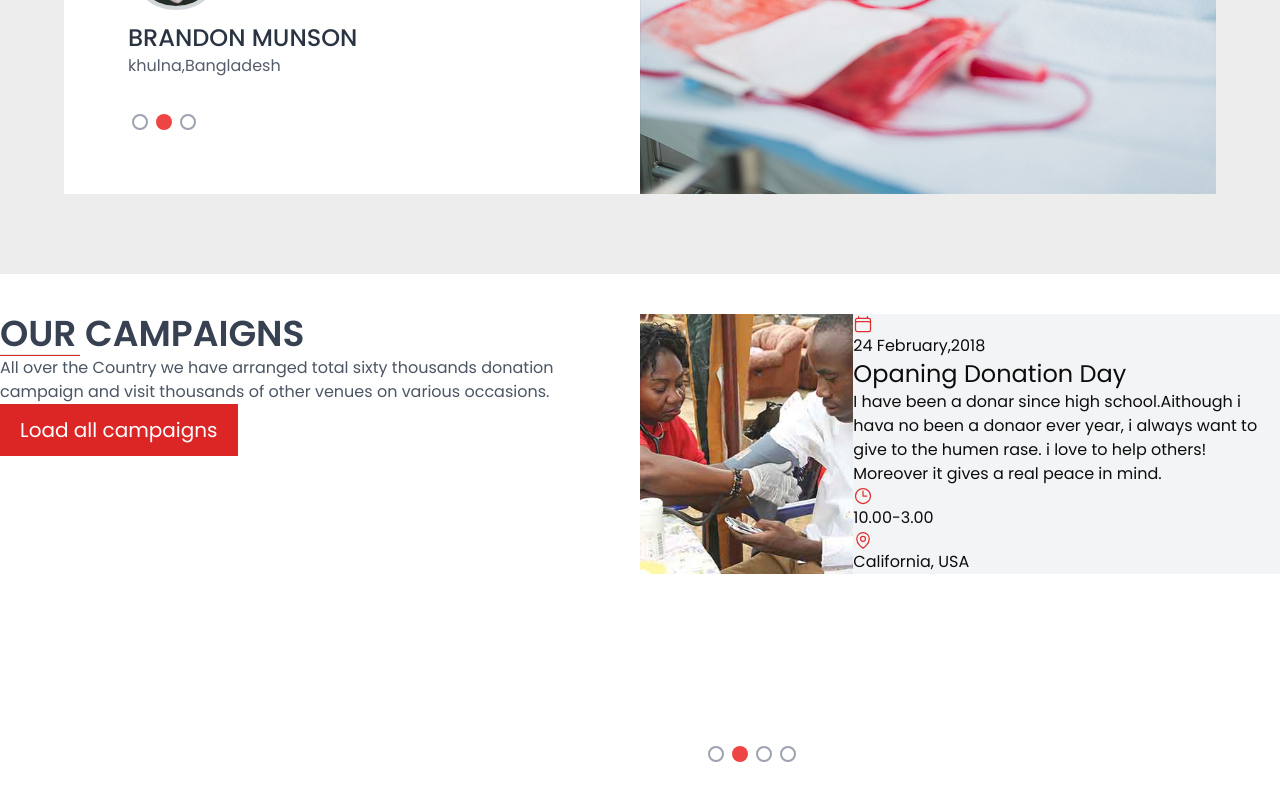
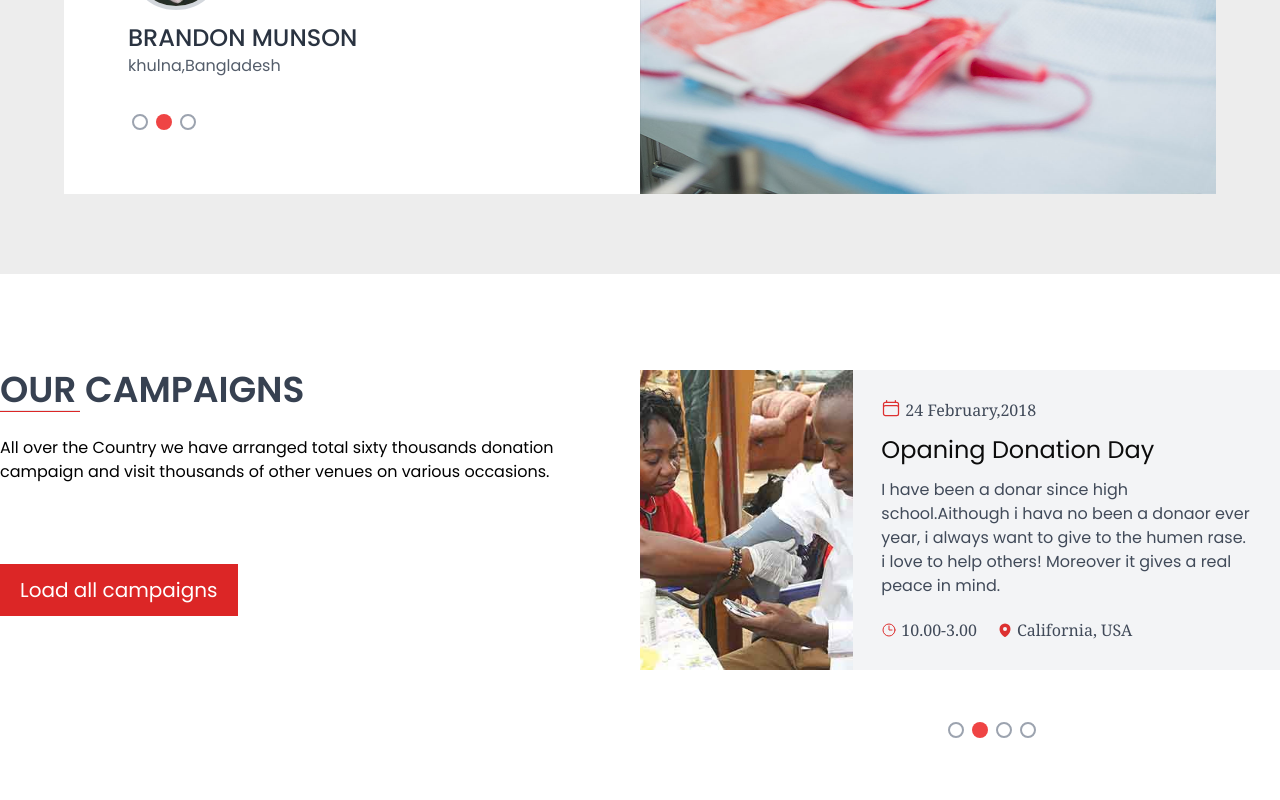
Before and after one commit to miraz66/dream_touch_blood, a React (Vite) app: page / in a window 1280 px wide. Shown: the part 2119-2919 px from the top of the page. Built offline with nearby package versions, Linux system fonts and the light colour scheme.

Commit message:
infomation

```diff
--- a/src/components/CampaignCard.jsx
+++ b/src/components/CampaignCard.jsx
@@ -10,13 +10,13 @@ export default function CampainCard({
 }) {
   return (
     <>
-      <div className="flex bg-gray-100">
+      <div className="flex bg-gray-100 hover:shadow-xl hover:shadow-gray-300 ease-out duration-300">
         <div
           className={"w-1/3 bg-no-repeat bg-center bg-cover " + images}
         ></div>
 
-        <div className="w-2/3">
-          <h6>
+        <div className="w-2/3 p-7">
+          <div className="flex font-serif gap-1 text-gray-700">
             <svg
               xmlns="http://www.w3.org/2000/svg"
               fill="none"
@@ -32,19 +32,21 @@ export default function CampainCard({
               />
             </svg>
 
-            {date}
-          </h6>
-          <h3 className="text-2xl">{title}</h3>
-          <p>{paragraph}</p>
-          <div className="">
-            <h6>
+            <p>{date}</p>
+          </div>
+          <h3 className="text-2xl py-3">{title}</h3>
+
+          <p className="text-gray-700">{paragraph}</p>
+
+          <div className="flex gap-5 pt-5 text-gray-700">
+            <h6 className="flex gap-1 font-serif items-center">
               <svg
                 xmlns="http://www.w3.org/2000/svg"
                 fill="none"
                 viewBox="0 0 24 24"
                 strokeWidth={1.5}
                 stroke="currentColor"
-                className="w-5 h-5 text-red-600"
+                className="w-4 h-4 text-red-600"
               >
                 <path
                   strokeLinecap="round"
@@ -55,24 +57,17 @@ export default function CampainCard({
 
               {time}
             </h6>
-            <h6>
+            <h6 className="flex gap-1 font-serif items-center">
               <svg
                 xmlns="http://www.w3.org/2000/svg"
-                fill="none"
                 viewBox="0 0 24 24"
-                strokeWidth={1.5}
-                stroke="currentColor"
-                className="w-5 h-5 text-red-600"
+                fill="currentColor"
+                className="w-4 h-4 text-red-600"
               >
                 <path
-                  strokeLinecap="round"
-                  strokeLinejoin="round"
-                  d="M15 10.5a3 3 0 11-6 0 3 3 0 016 0z"
-                />
-                <path
-                  strokeLinecap="round"
-                  strokeLinejoin="round"
-                  d="M19.5 10.5c0 7.142-7.5 11.25-7.5 11.25S4.5 17.642 4.5 10.5a7.5 7.5 0 1115 0z"
+                  fillRule="evenodd"
+                  d="M11.54 22.351l.07.04.028.016a.76.76 0 00.723 0l.028-.015.071-.041a16.975 16.975 0 001.144-.742 19.58 19.58 0 002.683-2.282c1.944-1.99 3.963-4.98 3.963-8.827a8.25 8.25 0 00-16.5 0c0 3.846 2.02 6.837 3.963 8.827a19.58 19.58 0 002.682 2.282 16.975 16.975 0 001.145.742zM12 13.5a3 3 0 100-6 3 3 0 000 6z"
+                  clipRule="evenodd"
                 />
               </svg>
 
--- a/src/components/Campaigns.jsx
+++ b/src/components/Campaigns.jsx
@@ -5,26 +5,28 @@ import CampaignCardData from "../assets/CampaignCardData";
 function Campaigns() {
   return (
     <>
-      <div className="max-w-7xl mx-auto py-10 flex">
+      <div className="max-w-7xl mx-auto py-24 flex">
         <div className="w-1/2">
           <h2 className="text-4xl text-gray-700 font-semibold uppercase">
             OUR CAMPAIGNS
           </h2>
           <hr className="bg-red-600 h-0.5 w-20" />
-          <p className="text-gray-600">
+          <p className="text-gray-60 pt-6 pb-20">
             All over the Country we have arranged total sixty thousands donation
             campaign and visit thousands of other venues on various occasions.
           </p>
 
           <Button
             name="Load all campaigns"
-            css="text-xl text-white px-5 py-3 bg-red-600"
+            css="text-xl text-white px-5 py-3 bg-red-600 hover:bg-gray-700 ease-out duration-300"
           />
         </div>
         <div className="w-1/2">
           <AutoSlider
             cardsData={CampaignCardData}
-            css="h-[22rem] md:h-[26rem]"
+            css="h-[22rem] md:h-[21rem]"
+            buttonCss="hidden"
+            dotsCss="ml-5 md:ml-16 mt-4 flex justify-center"
           />
         </div>
       </div>
--- /dev/null
+++ b/src/components/Information.jsx
@@ -0,0 +1,14 @@
+import React from "react";
+
+function Information() {
+  return (
+    <>
+      <div className="">
+        <div className=""></div>
+        <div className=""></div>
+      </div>
+    </>
+  );
+}
+
+export default Information;
--- a/src/components/Testimonial.jsx
+++ b/src/components/Testimonial.jsx
@@ -15,13 +15,13 @@ export default function Testimonial() {
               JOIN WITH US AND SAVE LIFE CAMPAIGNS
             </h2>
           </div>
-          <div className="lg:flex lg:justify-between">
+          <div className="lg:flex lg:justify-between hover:shadow-xl hover:shadow-gray-300 ease-out duration-300">
             <div className="lg:w-1/2 bg-white max-lg:pb-10">
-              {/* <AutoSliderCard /> */}
-
               <AutoSlider
                 cardsData={TestimonialCardData}
                 css="h-[26rem] md:h-[30rem] mt-4"
+                buttonCss="hidden"
+                dotsCss="ml-5 md:ml-16 mt-4 flex"
               />
             </div>
 
--- a/src/pages/MainPage.jsx
+++ b/src/pages/MainPage.jsx
@@ -49,6 +49,8 @@ function MainPage() {
 
         {/* CAMPAIGNS Section */}
         <Campaigns />
+
+        {/* Information Section */}
       </div>
     </>
   );
--- a/src/utils/AutoSlider.jsx
+++ b/src/utils/AutoSlider.jsx
@@ -1,7 +1,7 @@
 import { useEffect, useState } from "react";
 import PropTypes from "prop-types";
 
-function AutoSlider({ cardsData, css }) {
+function AutoSlider({ cardsData, css, buttonCss, dotsCss }) {
   const [people] = useState(cardsData);
   const [index, setIndex] = useState(0);
 
@@ -47,7 +47,7 @@ function AutoSlider({ cardsData, css }) {
           );
         })}
 
-        <div className="hidden">
+        <div className={buttonCss}>
           <button
             className="absolute top-[200px] translate-x-1/2 grid place-items-center ease-in-out duration-200 left-0"
             onClick={() => setIndex(index - 1)}
@@ -85,7 +85,7 @@ function AutoSlider({ cardsData, css }) {
         </div>
       </div>
 
-      <div className="ml-5 md:ml-16 mt-4 flex justify-start">
+      <div className={`ml-5 md:ml-16 mt-4 ${dotsCss}`}>
         {people.map((_, i) => (
           <button
             key={i}
@@ -103,6 +103,8 @@ function AutoSlider({ cardsData, css }) {
 AutoSlider.propTypes = {
   cardsData: PropTypes.array.isRequired,
   css: PropTypes.string.isRequired,
+  buttonCss: PropTypes.string.isRequired,
+  dotsCss: PropTypes.string.isRequired,
 };
 
 export default AutoSlider;
```
Also changed, not shown: src/assets/appointment_female_bg.jpg (added).
